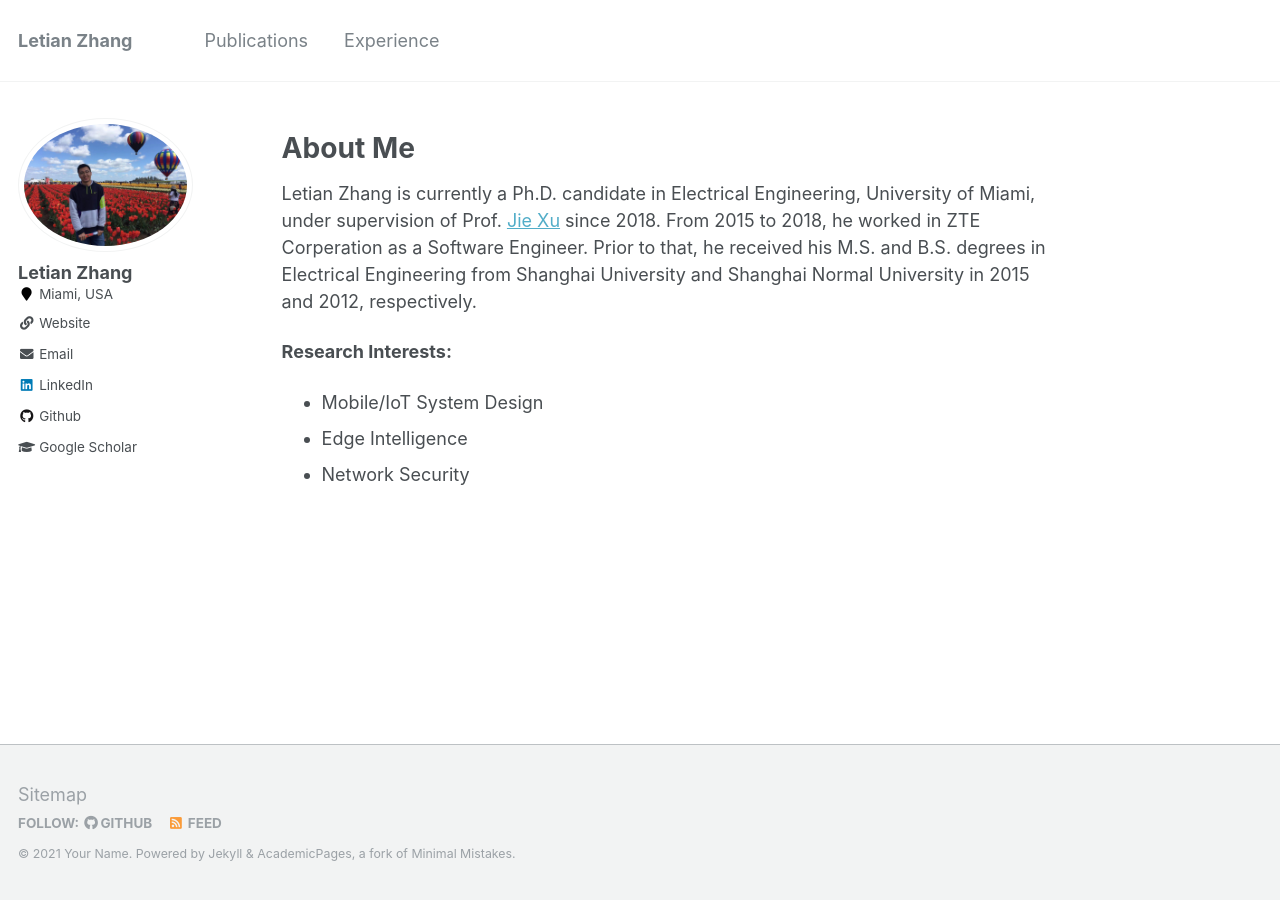
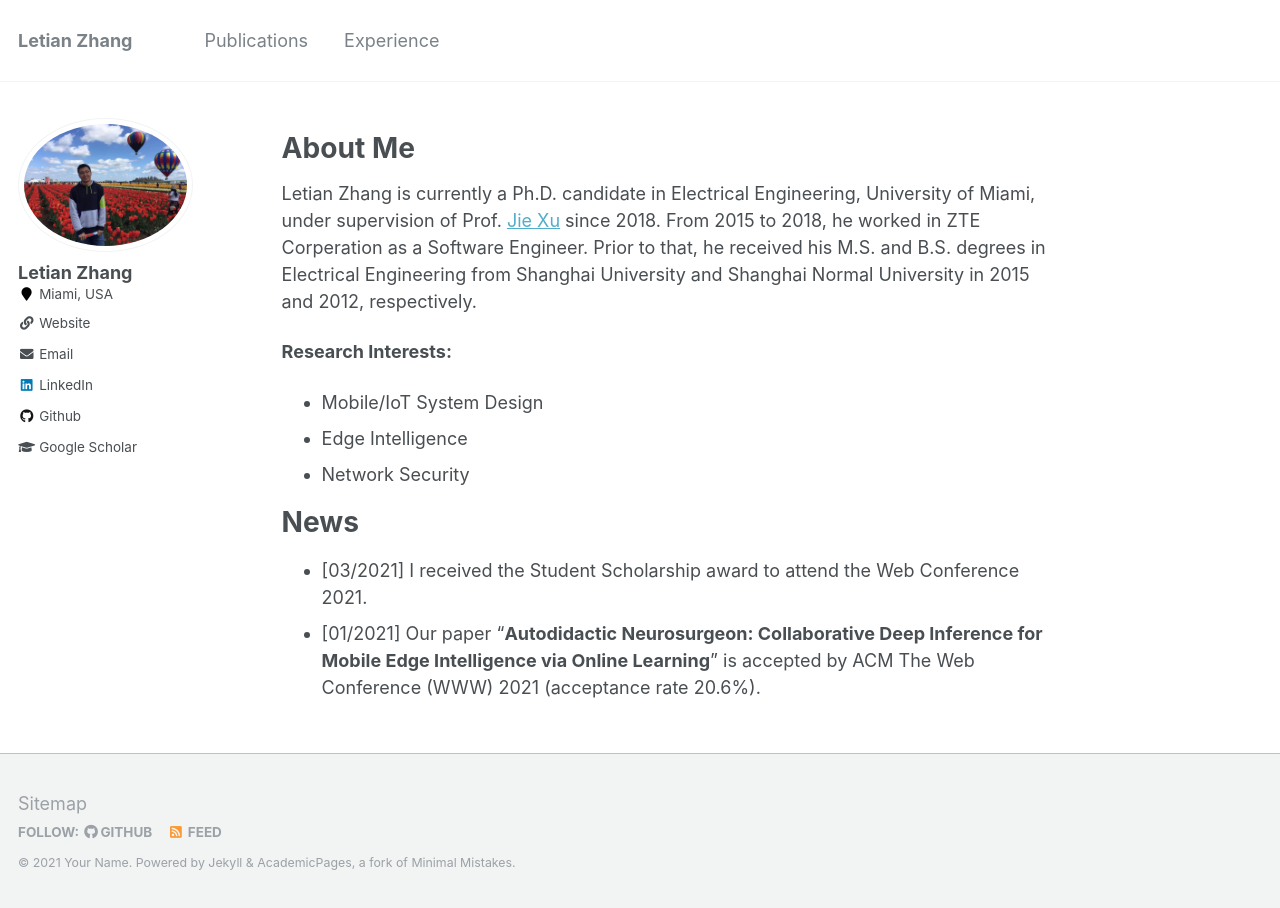
Before and after one commit to letian-zhang/letian-zhang.github.io, a Jekyll site: the page built from _pages/about.md, in a window 1280 px wide. Built offline with Jekyll 4.4.1, drawn with Linux system fonts in a browser that asks for light colours.

Commit message:
Update about.md

```diff
--- a/_pages/about.md
+++ b/_pages/about.md
@@ -15,3 +15,7 @@ Letian Zhang is currently a Ph.D. candidate in Electrical Engineering, Universit
 - Mobile/IoT System Design
 - Edge Intelligence
 - Network Security
+
+# News
+- [03/2021] I received the Student Scholarship award to attend the Web Conference 2021.
+- [01/2021] Our paper "**Autodidactic Neurosurgeon: Collaborative Deep Inference for Mobile Edge Intelligence via Online Learning**" is accepted by ACM The Web Conference (WWW) 2021 (acceptance rate 20.6%).
```
